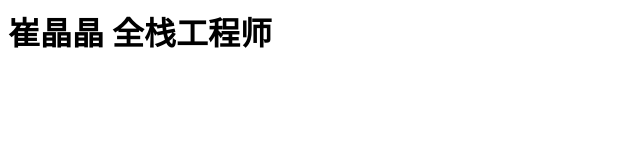
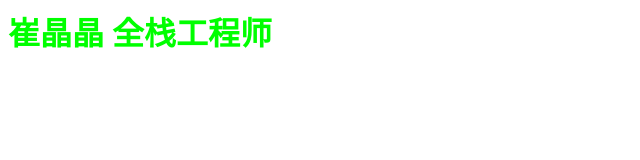
Before and after one commit to cjj456321/cjj456321.github.com, a plain HTML site: page index.html in a window 1280 px wide. Shown: the whole page, without its empty margins (0-640 px from the left). Drawn offline with Linux system fonts and the light colour scheme.

Commit message:
Update index.html

```diff
--- a/index.html
+++ b/index.html
@@ -1 +1,6 @@
+<style>
+  h1 {
+    color: lime;
+  }
+</style>
 <h1>崔晶晶  全栈工程师</h1>
```
